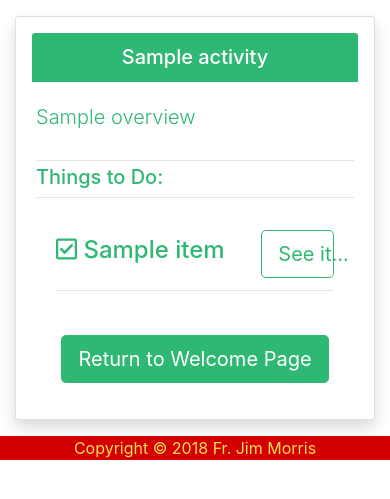
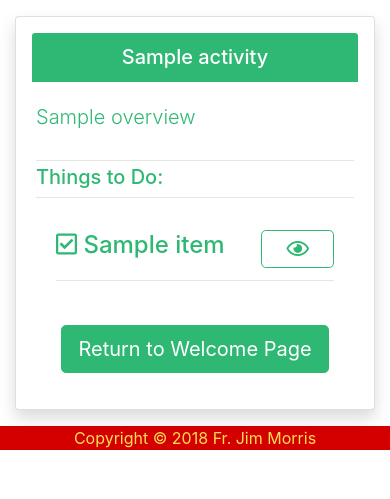
Before and after one commit to JMorris1575/confirmation2019, a Django app: template conf19/activity/templates/activity/summary.html in a window 390 px wide. Shown: the part 94-593 px from the top of the page. Run offline with Django 3.2, Linux system fonts and the light colour scheme; the template is opened without the code that fills it: most values are stand-ins (such as "Sample title", 1, 10 or a date in 2020); grey boxes marked "Sample" are stand-in pictures; some libraries are stand-ins or nearby versions.

Commit message:
Improved responsiveness on summary page -- need to fix navigation when next item is not up for completion.

```diff
--- a/conf19/activity/templates/activity/summary.html
+++ b/conf19/activity/templates/activity/summary.html
@@ -56,14 +56,16 @@
                                                 {% if progress == 'Pending' %}
                                                     ''
                                                 {% elif progress == 'Up next...' %}
-                                                    <a class="btn btn-outline-primary btn-lg btn-block py-1"
+                                                    <a class="btn btn-outline-primary btn-lg btn-block px-0 px-sm-16"
                                                        href="/{{ item.get_app_name_display }}/{{ activity.slug }}/{{ item.index }}/">
-                                                        Do it...
+                                                        <i class="d-none d-sm-inline">Do it...</i>
+                                                        <i class="d-sm-none d-inline fas fa-play"></i>
                                                     </a>
                                                 {% else %}
-                                                    <a class="btn btn-outline-primary btn-lg btn-block"
+                                                    <a class="btn btn-outline-primary btn-lg btn-block px-0 px-sm-16"
                                                        href="/{{ item.get_app_name_display }}/{{ activity.slug }}/{{ item.index }}/">
-                                                        See it...
+                                                        <i class="d-none d-sm-inline">See it...</i>
+                                                        <i class="d-sm-none d-inline far fa-eye"></i>
                                                     </a>
                                                 {% endif %}
                                             </div>
```
